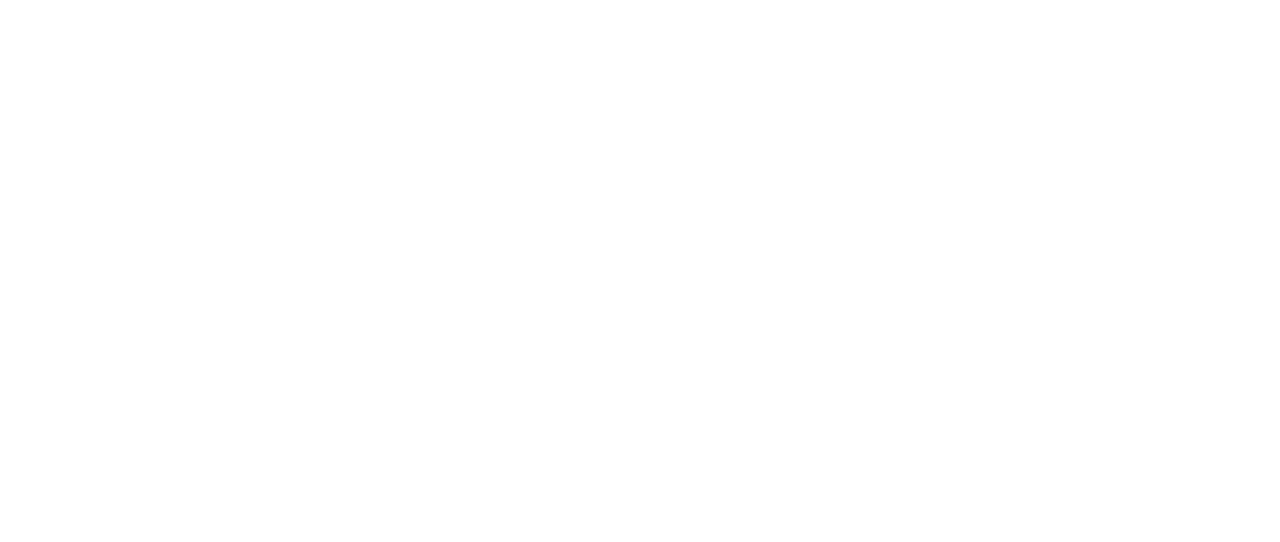
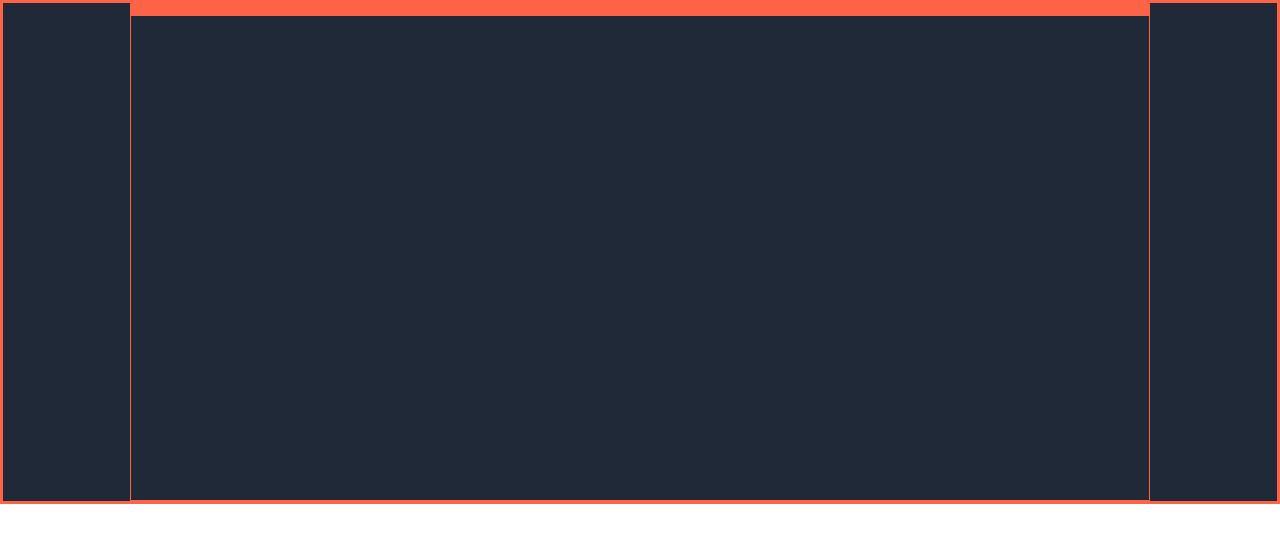
Before and after one commit to Abbass-Jradi/Abbass_Jradi_Odin, a plain HTML site: page index.html in a window 1280 px wide. Drawn offline with Linux system fonts and the light colour scheme.

Commit message:
Add top section

```diff
--- a/index.html
+++ b/index.html
@@ -8,6 +8,17 @@
         <link rel="stylesheet" href="style.css">
     </head>
     <body>
-
+      <div class="top-section">
+        <div class="content">
+            <div class="header">
+                <div class="logo"></div>
+                <div class="navigation-bar"></div>
+            </div>
+            <div class="text">
+                <div class="left"></div>
+                <div class="right"></div>
+            </div>
+        </div>
+      </div>
     </body>
 </html>
--- a/style.css
+++ b/style.css
@@ -0,0 +1,22 @@
+* {
+    padding: 0;
+    margin: 0;
+    box-sizing: border-box;
+    font-family: 'Poppins', sans-serif;
+    border: 1px solid tomato;
+}
+
+
+.top-section {
+    background-color: #1F2937;
+    width: 100%;
+    height: 500px;
+    display: flex;
+    justify-content: center;
+    align-items: center;
+}
+
+.content {
+    width: 80%;
+    height: 100%;
+}
```
